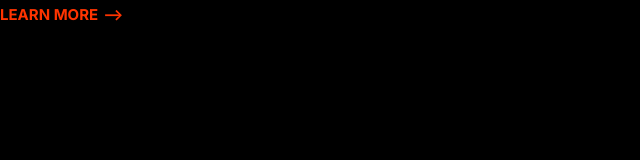
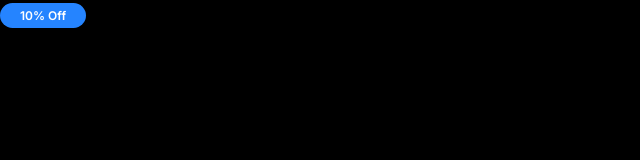
Before and after one commit to UniqueXow/Moshify-omid, a plain HTML site: page index.html in a window 1280 px wide. Shown: the whole page, without its empty margins (0-640 px from the left). Drawn offline with Linux system fonts and the light colour scheme.

Commit message:
make badges

```diff
--- a/css/style.css
+++ b/css/style.css
@@ -71,3 +71,30 @@ a {
     font-size: 1.5rem;
   }
 }
+/*badges*/
+.badge {
+  border-radius: 20px;
+  font-size: 2rem;
+  font-weight: 600;
+  padding: 0.5rem 2rem;
+  white-space: nowrap;
+}
+.badge--primary {
+  background: var(--color-primary);
+  color: #fff;
+}
+.badge--sec {
+  background: var(--color-sec);
+  color: #fff;
+}
+.badge--small {
+  font-size: 1.6rem;
+}
+@media screen and (min-width: 1024px) {
+  .badge {
+    font-size: 1.5rem;
+  }
+  .badge--small {
+    font-size: 1.2rem;
+  }
+}
--- a/index.html
+++ b/index.html
@@ -8,13 +8,13 @@
     <link rel="preconnect" href="https://fonts.googleapis.com" />
     <link rel="preconnect" href="https://fonts.gstatic.com" crossorigin />
     <link
-      href="https://fonts.googleapis.com/css2?family=Inter:wght@400;700&display=swap"
+      href="https://fonts.googleapis.com/css2?family=Inter:wght@400;600;700&display=swap"
       rel="stylesheet"
     />
     <link rel="stylesheet" href="css/style.css" />
     <link rel="stylesheet" href="css/normalize.css" />
   </head>
   <body>
-    <a href="#" class="link-arrow">learn more</a>
+    <span class="badge badge--primary badge--small">10% Off</span>
   </body>
 </html>
```
Also changed, not shown: componets/badge.html (added, +1 -0 lines).
